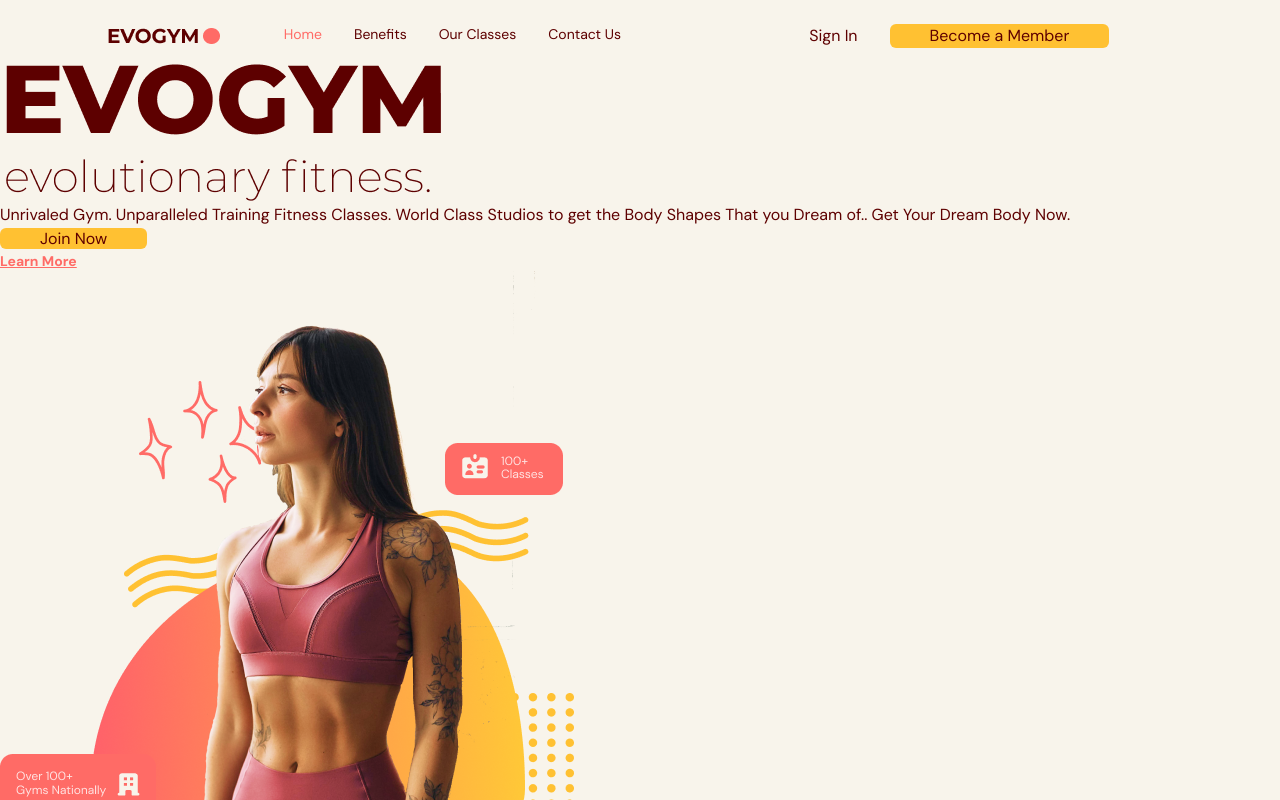
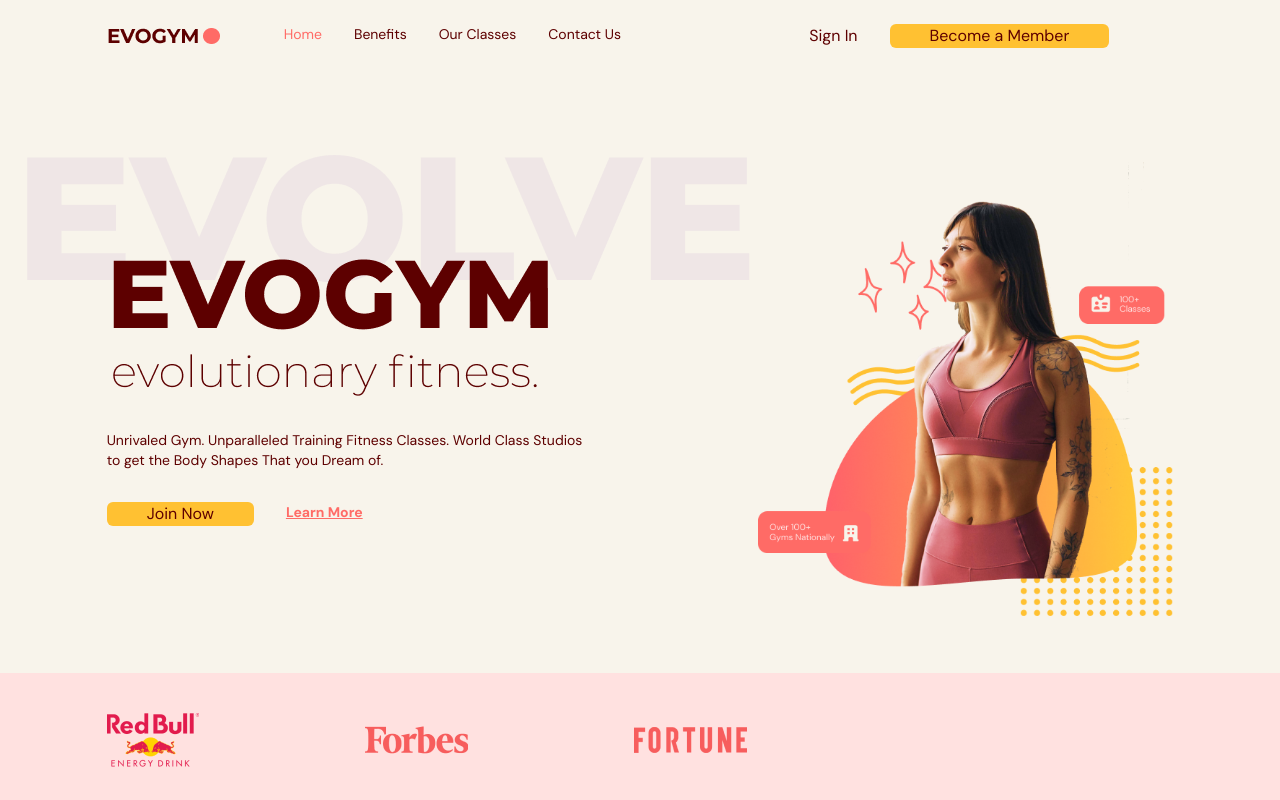
Before and after one commit to Fredg827/Fitness-Tracker-App, a React (Vite) app in the folder fitness-tracker/: page / in a window 1280 px wide. Shown: the top 800 px of the page. Built offline with nearby package versions, Linux system fonts and the light colour scheme.

Commit message:
added animation to home screen

```diff
--- a/fitness-tracker/src/App.tsx
+++ b/fitness-tracker/src/App.tsx
@@ -1,5 +1,6 @@
 import Navbar from "@/scenes/navbar";
 import Home from "@/scenes/home";
+import Benefits from "@/scenes/benefits";
 import { useEffect, useState } from "react";
 import { SelectedPage } from "./shared/types";
 
@@ -29,6 +30,7 @@ function App() {
         setSelectedPage={setSelectedPage}
       />
       <Home setSelectedPage={setSelectedPage} />
+      <Benefits setSelectedPage={setSelectedPage} />
     </div>
   );
 }
--- /dev/null
+++ b/fitness-tracker/src/scenes/benefits/index.tsx
@@ -0,0 +1,26 @@
+import { SelectedPage } from "@/shared/types";
+import {
+  HomeModernIcon,
+  UserGroupIcon,
+  AcademicCapIcon,
+} from "@heroicons/react/24/solid";
+import { motion } from "framer-motion";
+
+type Props = {
+  setSelectedPage: (value: SelectedPage) => void;
+};
+
+const Benefits = ({ setSelectedPage }: Props) => {
+  return (
+    <section id="benefits" className="mx-auto min-h-full w-5/6 py-20">
+      <motion.div
+        className="md:flex mx-auto w-5/6 items-center justify-center md:h-5/6"
+        onViewportEnter={() => setSelectedPage(SelectedPage.Benefits)}
+      >
+        <div className=""></div>
+      </motion.div>
+    </section>
+  );
+};
+
+export default Benefits;
--- a/fitness-tracker/src/scenes/home/index.tsx
+++ b/fitness-tracker/src/scenes/home/index.tsx
@@ -5,8 +5,9 @@ import SponsorRedBull from "/src/assets/SponsorRedBull.png";
 import SponsorForbes from "/src/assets/SponsorForbes.png";
 import SponsorFortune from "/src/assets/SponsorFortune.png";
 
-import ActionButton from "@/shared/actionButton";
+import ActionButton from "@/shared/ActionButton";
 import AnchorLink from "react-anchor-link-smooth-scroll";
+import { motion } from "framer-motion";
 
 type Props = {
   setSelectedPage: (value: SelectedPage) => void;
@@ -18,26 +19,46 @@ const Home = ({ setSelectedPage }: Props) => {
   return (
     <section id="Home" className="gap-16 bg-gray-20 py-10 md:h-full md:pb-0">
       {/* Image and main header */}
-      <div>
+      <motion.div
+        className="md:flex mx-auto w-5/6 items-center justify-center md:h-5/6"
+        onViewportEnter={() => setSelectedPage(SelectedPage.Home)}
+      >
         {/* Main Header*/}
-        <div></div>
-        {/* Image */}
-        <div>
+        <div className="z-10 mt-32 md:basis3/5">
           {/*Headings*/}
-          <div>
-            <div>
-              <div>
+          <motion.div
+            className="md:-mt-20"
+            initial="hidden"
+            whileInView="visible"
+            viewport={{ once: true, amount: 0.5 }}
+            transition={{ duration: 0.5 }}
+            variants={{
+              hidden: { opacity: 0, x: -50 },
+              visible: { opacity: 1, x: 0 },
+            }}
+          >
+            <div className="relative">
+              <div className="before:absolute before:-top-20 before:-left-20 before:z-[-1] md:before:content-evolvetext">
                 <img alt="home-page-text" src={HomePageText} />
               </div>
             </div>
-            <p>
+            <p className="mt-8 text-sm">
               Unrivaled Gym. Unparalleled Training Fitness Classes. World Class
-              Studios to get the Body Shapes That you Dream of.. Get Your Dream
-              Body Now.
+              Studios to get the Body Shapes That you Dream of.
             </p>
-          </div>
+          </motion.div>
           {/* Action Buttons */}
-          <div>
+          <motion.div
+            className="mt-8 flex tems-center gap-8"
+            initial="hidden"
+            whileInView="visible"
+            viewport={{ once: true, amount: 0.5 }}
+            transition={{ delay: 0.2, duration: 0.5 }}
+            variants={{
+              hidden: { opacity: 0, x: -50 },
+              visible: { opacity: 1, x: 0 },
+            }}
+          >
             <ActionButton setSelectedPage={setSelectedPage}>
               Join Now
             </ActionButton>
@@ -48,19 +69,19 @@ const Home = ({ setSelectedPage }: Props) => {
             >
               <p>Learn More</p>
             </AnchorLink>
-          </div>
+          </motion.div>
         </div>
 
         {/* Image */}
-        <div>
+        <div className="flex basis-3/5 justify-center md:z-10 md:ml-40 md:mt-16 md:justify-items-end">
           <img alt="home-pageGraphic" src={HomePageGraphic} />
         </div>
-      </div>
+      </motion.div>
 
       {/* Sponsors */}
-      <div className="md-hidden">
-        <div>
-          <div>
+      <div className="hidden md:flex h-[150px] w-full bg-primary-100 py-10">
+        <div className="mx-auto w-5/6">
+          <div className="flex w-3/5 items-center justify-between gap-8">
             <img alt="redbull-sponsor" src={SponsorRedBull} />
             <img alt="forbes-sponsor" src={SponsorForbes} />
             <img alt="fortune-sponsor" src={SponsorFortune} />
--- a/fitness-tracker/src/scenes/navbar/index.tsx
+++ b/fitness-tracker/src/scenes/navbar/index.tsx
@@ -3,7 +3,7 @@ import { Bars3Icon, XMarkIcon } from "@heroicons/react/24/solid";
 import Logo from "@/assets/Logo.png";
 import Link from "./Link";
 import { SelectedPage } from "@/shared/types";
-import ActionButton from "@/shared/actionButton";
+import ActionButton from "@/shared/ActionButton";
 
 type Props = {
   isTopOfPage: boolean;
@@ -30,7 +30,9 @@ const Navbar = ({ isTopOfPage, selectedPage, setSelectedPage }: Props) => {
 
             {/* RIGHT SIDE */}
             <div className={`${flexBetween} w-full gap-16 `}>
-              <div className={`hidden md:flex ${flexBetween} gap-8 text-sm `}>
+              <div
+                className={`hidden md:flex ${flexBetween} gap-8 text-sm whitespace-nowrap`}
+              >
                 <Link
                   page="Home"
                   selectedPage={selectedPage}
@@ -52,7 +54,7 @@ const Navbar = ({ isTopOfPage, selectedPage, setSelectedPage }: Props) => {
                   setSelectedPage={setSelectedPage}
                 />
               </div>
-              <div className="hidden md:flex items-centre justify-between gap-8">
+              <div className="hidden md:flex items-centre justify-between gap-8 whitespace-nowrap">
                 <p>Sign In</p>
                 <ActionButton setSelectedPage={setSelectedPage}>
                   Become a Member
```
